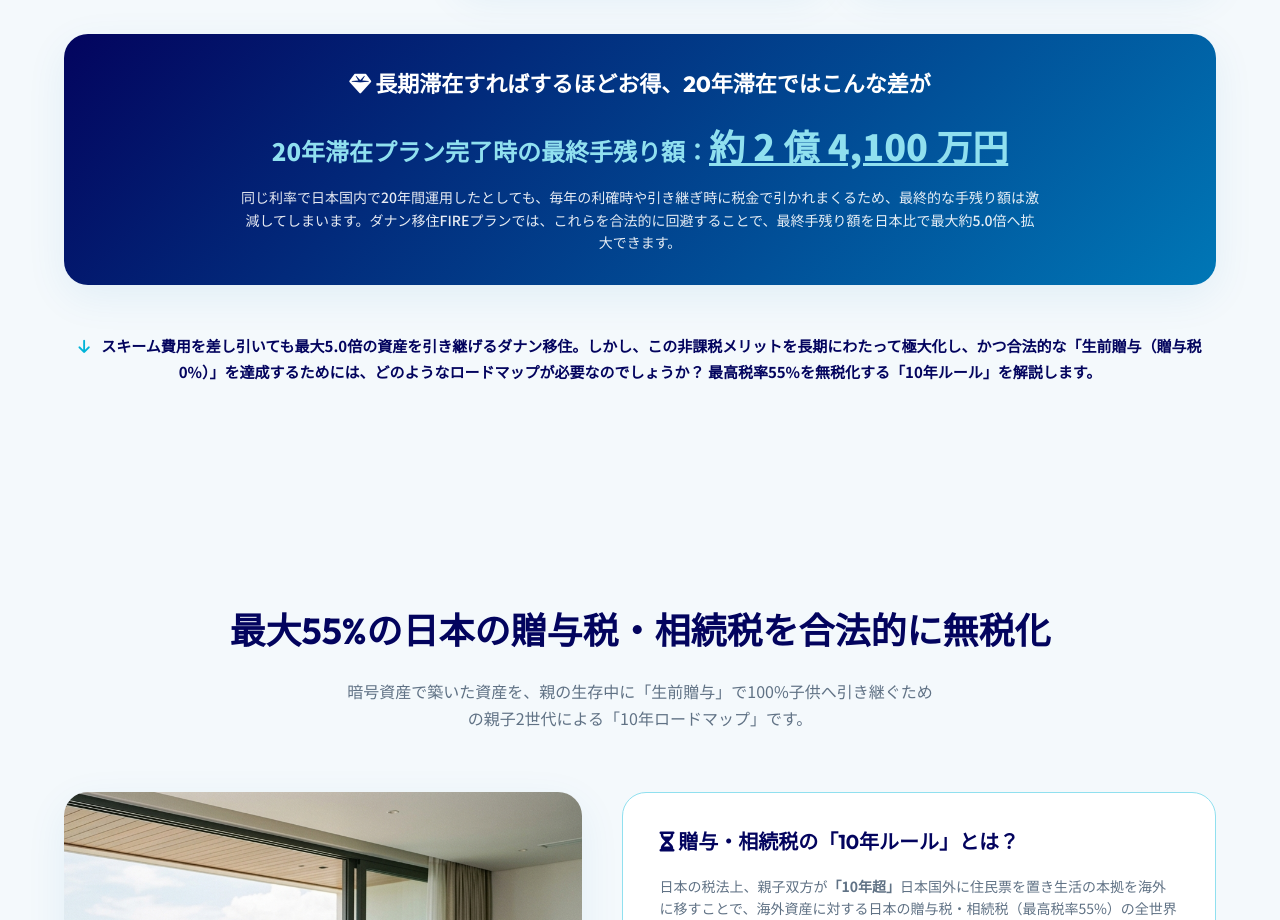
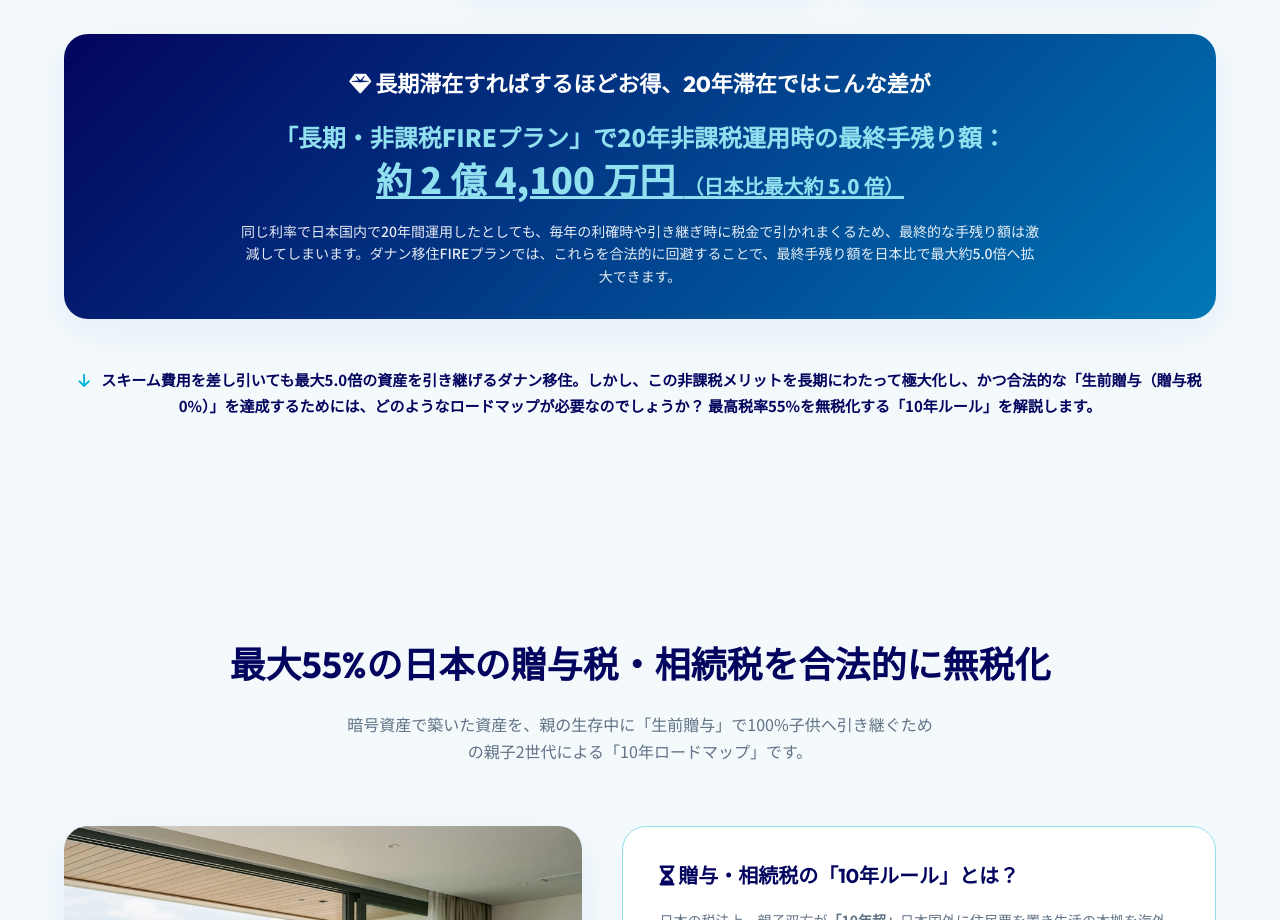
Before and after one commit to osada-lang/FIRE, a plain HTML site: page index.html in a window 1280 px wide. Shown: the part 7200-8120 px from the top of the page. Drawn offline with Linux system fonts and the light colour scheme.

Commit message:
refactor: rename 20-year plan to '長期・非課税FIREプラン' and append Japan ratio comparison in result banner

```diff
--- a/index.html
+++ b/index.html
@@ -413,7 +413,7 @@
           <i class="fa-solid fa-gem"></i> 長期滞在すればするほどお得、20年滞在ではこんな差が
         </h3>
         <div style="font-size: 24px; font-weight: 900; color: var(--accent); margin: 16px 0; line-height: 1.4;">
-          20年滞在プラン完了時の最終手残り額：<span style="font-size: 36px; text-decoration: underline; display: inline-block;">約 2 億 4,100 万円</span>
+          「長期・非課税FIREプラン」で20年非課税運用時の最終手残り額：<span style="font-size: 36px; text-decoration: underline; display: inline-block;">約 2 億 4,100 万円 <span style="font-size: 20px; font-weight: 800;">（日本比最大約 5.0 倍）</span></span>
         </div>
         <p style="font-size: 14px; color: rgba(255, 255, 255, 0.9); font-weight: 500; max-width: 800px; margin: 0 auto; line-height: 1.6;">
           同じ利率で日本国内で20年間運用したとしても、毎年の利確時や引き継ぎ時に税金で引かれまくるため、最終的な手残り額は激減してしまいます。ダナン移住FIREプランでは、これらを合法的に回避することで、最終手残り額を日本比で最大約5.0倍へ拡大できます。
```
